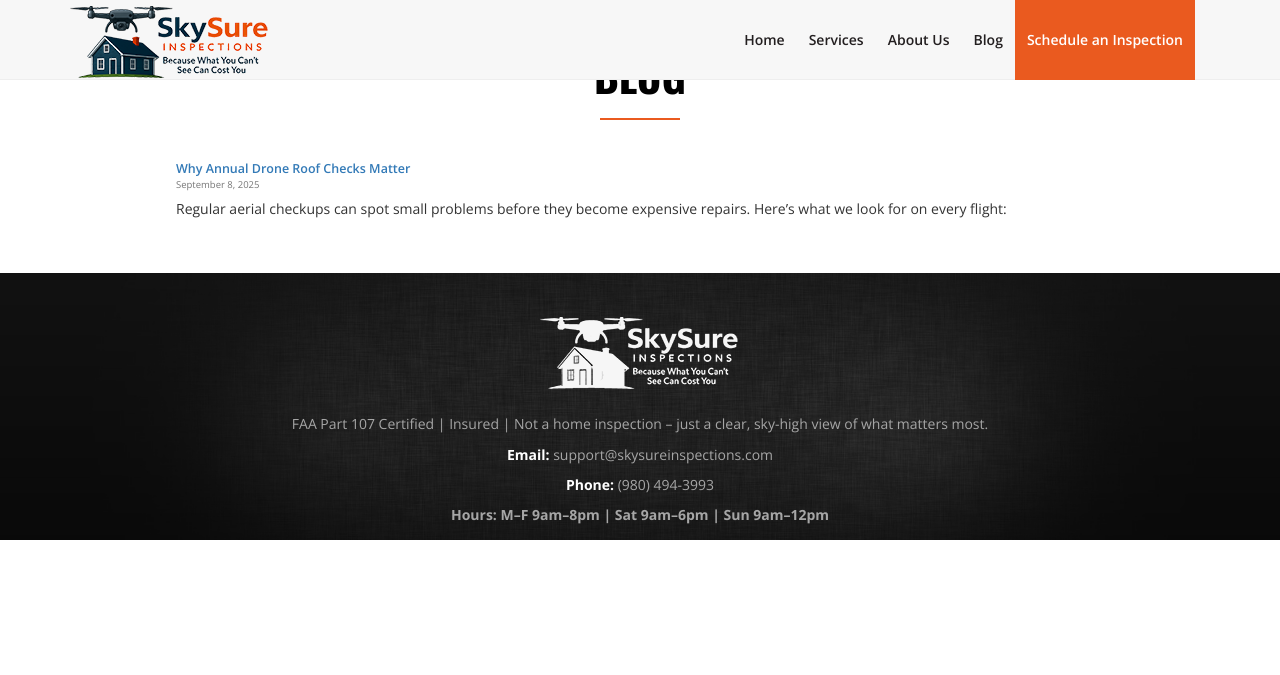
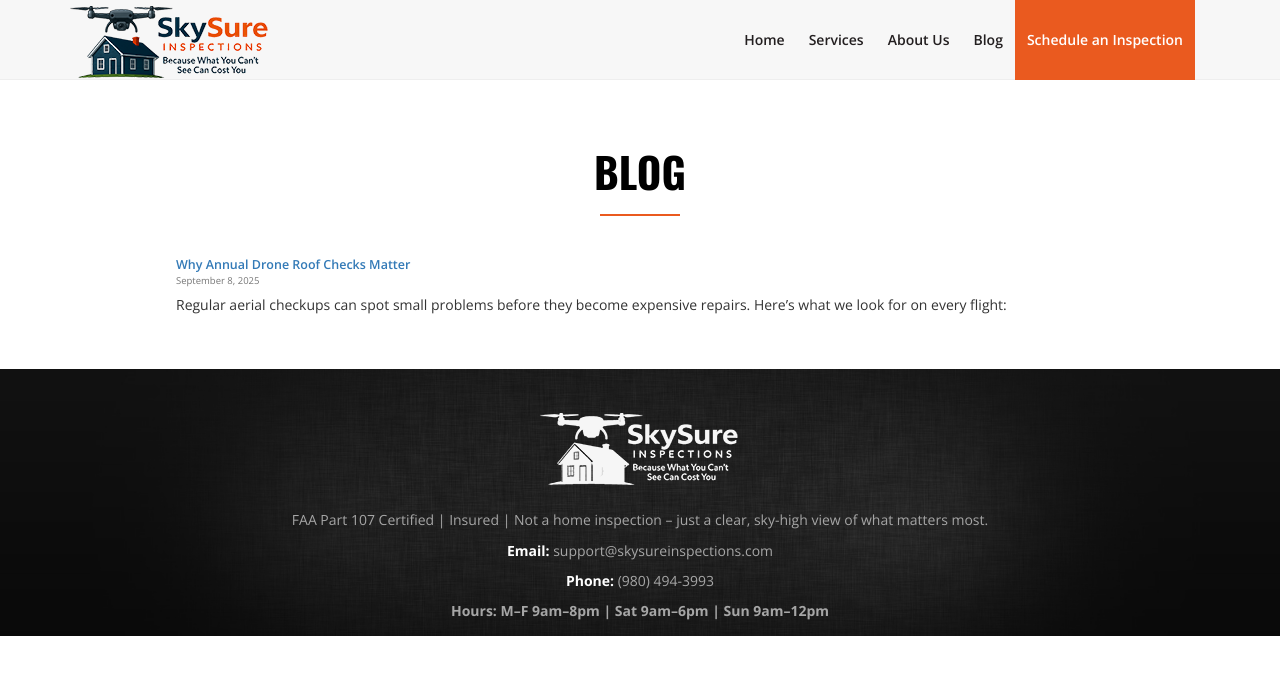
Before and after one commit to ahdworsky/SkySureInspections, a Jekyll site: the page built from blog/index.html, in a window 1280 px wide. Shown: the top 675 px of the page. Built offline with Jekyll 4.4.1, drawn with Linux system fonts in a browser that asks for light colours.

Commit message:
Update index.html

```diff
--- a/blog/index.html
+++ b/blog/index.html
@@ -2,8 +2,7 @@
 layout: default
 title: Blog
 ---
-
-<main class="container" style="max-width:960px;padding:32px 16px;">
+<main class="container" style="max-width:960px;padding:32px 16px; margin-top:1in;">
   <h1 class="mb-4">Blog</h1>
   {% if site.posts and site.posts.size > 0 %}
     <ul style="list-style:none;padding:0;margin:0;">
```
